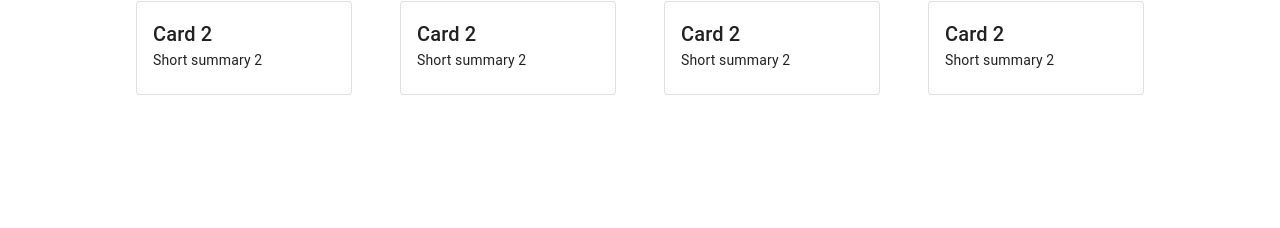
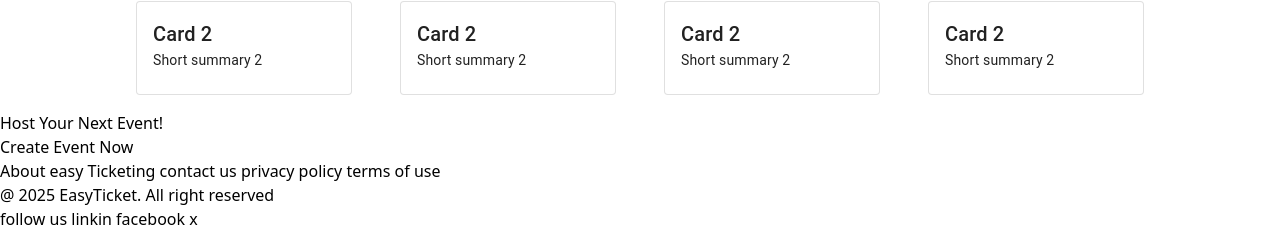
Before and after one commit to mafindijr/easy-ticketing-app, a React (Vite) app: page / in a window 1280 px wide. Shown: the part 817-1045 px from the top of the page. Before the commit the page ends 928 px from the top, so only its background shows below. Built offline with nearby package versions, Linux system fonts and the light colour scheme.

Commit message:
Temporary: i added temporary text  for thhe development

```diff
--- a/src/components/Footer.jsx
+++ b/src/components/Footer.jsx
@@ -3,6 +3,33 @@ import React from 'react'
 export default function Footer() {
   return (
     <div>
+      <div>
+        <h1>Host Your Next Event!</h1>
+        <button>Create Event Now</button>
+
+        <div>
+          <img src="" alt="" />
+        </div>
+
+      </div>
+
+      <div>
+        <div>
+          About easy Ticketing
+          contact us
+          privacy policy
+          terms of use
+        </div>
+        <div>
+          @ 2025 EasyTicket. All right reserved
+        </div>
+        <div>
+          follow us
+          linkin
+          facebook
+          x
+        </div>
+      </div>
 
     </div>
   )
```
